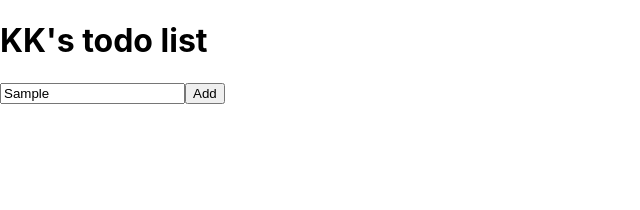
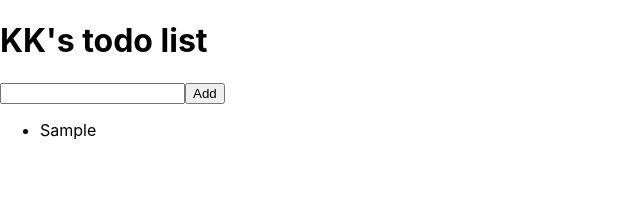
Before and after one commit to coder-kiran/KK-Todo-ReactJS, a React (Create React App) app: page / in a window 1280 px wide. Both pictures are taken after typing "Sample" into the empty fields and a click on the button "Add". Shown: the top 210 px of the page, without its empty margins (0-640 px from the left). Built offline with nearby package versions, Linux system fonts and the light colour scheme.

Commit message:
Now todos list can be added as ul li lists

```diff
--- a/src/App.js
+++ b/src/App.js
@@ -1,6 +1,7 @@
 import { useState } from 'react';
 import './App.css';
 import Formforinput from './components/Formforinput';
+import Todosboxes from './components/Todosboxes';
 
 
 function App() {
@@ -15,6 +16,7 @@ function App() {
       </header>
 
       <Formforinput inputText={inputText} setInputText={setInputText} todoslist={todoslist} setTodoslist={setTodoslist} />
+      <Todosboxes todoslist={todoslist} setTodoslist={setTodoslist} />
     </div>
   );
 }
--- a/src/components/Formforinput.js
+++ b/src/components/Formforinput.js
@@ -12,6 +12,7 @@ function Formforinput({setInputText,inputText,setTodoslist,todoslist}) {
     const submitTodoHandler = (event) =>{
         event.preventDefault();
         setTodoslist([...todoslist,{id:Date.now(),completed:false,text:inputText}])
+        setInputText("")
         console.log("value inserted to the todos list as array")
 }
 
--- /dev/null
+++ b/src/components/Todosboxes.js
@@ -0,0 +1,19 @@
+import React from 'react'
+
+function Todosboxes({ todoslist, setTodoslist }) {
+    return (
+        <div>
+            <ul>
+                {
+                    todoslist.map((item) => {
+                        return (
+                            <li>{item.text}</li>
+                        )
+                    })
+                }
+            </ul>
+        </div>
+    )
+}
+
+export default Todosboxes
```
